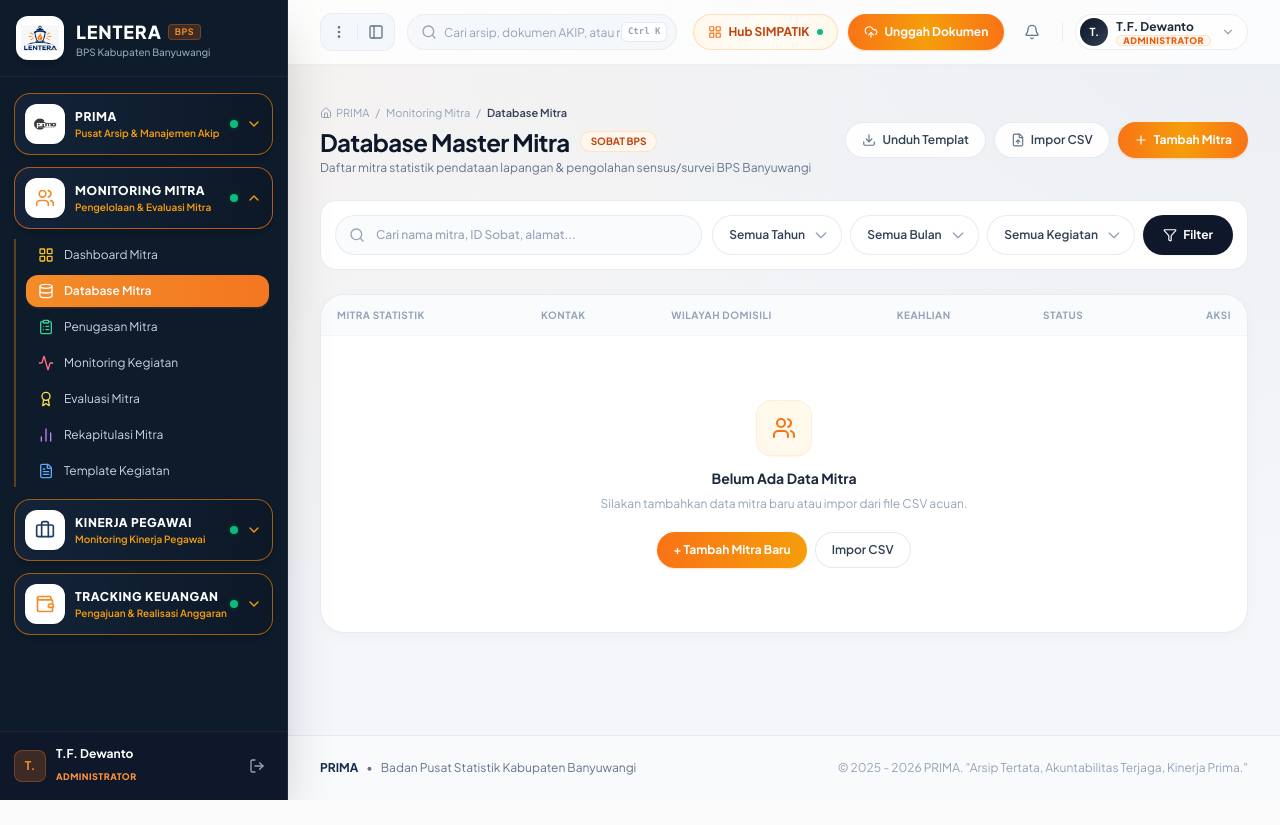
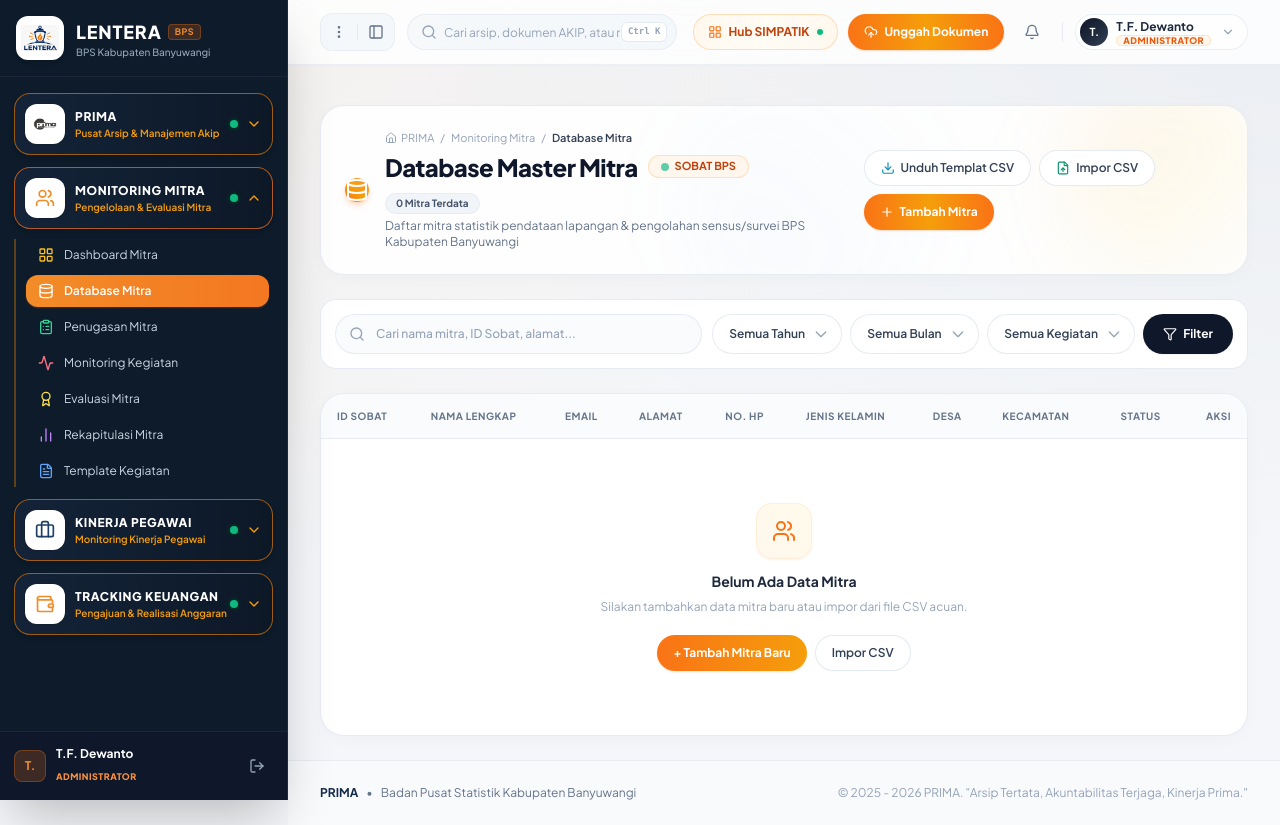
Before and after one commit to syafiq789/prima-bps-banyuwangi, a Flask app: page /mitra/database in a window 1280 px wide. Before the commit the page ends 800 px from the top, so only its background shows below. Run offline with Flask 3, Linux system fonts and the light colour scheme; a user stored in the database is signed in; data comes from the database, SQL or seed files in the repository; data that the repository does not hold is empty; some libraries are stand-ins or nearby versions.

Commit message:
feat: sesuaikan kolom tabel database mitra dengan urutan templat CSV dan percantik header banner

```diff
--- a/app/templates/mitra/database.html
+++ b/app/templates/mitra/database.html
@@ -5,8 +5,18 @@
 {% block content %}
 <div class="space-y-6">
 
-    <!-- 1. Header Halaman yang Ringan & Bersih (Minimalist & Harmonized) -->
-    <div class="flex flex-col sm:flex-row sm:items-center justify-between gap-4">
+    <!-- 1. Header Halaman Modern, Elegan & Berkelas (Harmonized Executive Card) -->
+    <div class="bg-white/90 backdrop-blur-xl rounded-3xl p-5 sm:p-6 border border-slate-200/80 shadow-[0_4px_20px_-4px_rgba(20,43,74,0.03)] relative overflow-hidden">
+        <!-- Subtle Ambient Glow -->
+        <div class="absolute -right-10 -top-10 w-56 h-56 bg-gradient-to-br from-orange-400/10 via-amber-300/10 to-transparent rounded-full blur-2xl pointer-events-none"></div>
+        <div class="absolute right-1/3 -bottom-12 w-64 h-64 bg-gradient-to-tr from-blue-400/5 to-transparent rounded-full blur-2xl pointer-events-none"></div>
+
+        <div class="relative z-10 flex flex-col lg:flex-row lg:items-center justify-between gap-5">
+            <!-- Left: Breadcrumb, Icon, Title & Badges -->
+            <div class="flex items-start sm:items-center gap-4">
+                <div class="w-13 h-13 rounded-2xl bg-gradient-to-tr from-orange-500 via-amber-500 to-orange-400 text-white flex items-center justify-center shadow-md shadow-orange-500/25 flex-shrink-0">
+                    <i data-lucide="database" class="w-6 h-6"></i>
+                </div>
                 <div>
                     <div class="flex items-center gap-1.5 text-[11px] text-slate-400 mb-1">
                         <a href="{{ url_for('dashboard.index') }}" class="hover:text-slate-600 transition flex items-center gap-1">
@@ -17,27 +27,36 @@
                         <span>/</span>
                         <span class="text-slate-700 font-semibold">Database Mitra</span>
                     </div>
-            <div class="flex items-center gap-2.5">
-                <h1 class="text-xl sm:text-2xl font-bold tracking-tight text-slate-900">Database Master Mitra</h1>
-                <span class="px-2.5 py-0.5 rounded-full text-[10px] font-bold bg-orange-50 text-orange-700 border border-orange-200/60">SOBAT BPS</span>
+
+                    <div class="flex flex-wrap items-center gap-2.5">
+                        <h1 class="text-xl sm:text-2xl font-extrabold tracking-tight text-slate-900">Database Master Mitra</h1>
+                        <span class="inline-flex items-center gap-1.5 px-3 py-0.5 rounded-full text-[11px] font-bold bg-orange-50 text-orange-700 border border-orange-200/70 shadow-2xs">
+                            <span class="w-2 h-2 rounded-full bg-emerald-500 animate-pulse"></span>
+                            SOBAT BPS
+                        </span>
+                        <span class="px-2.5 py-0.5 rounded-full text-[10px] font-bold bg-slate-100 text-slate-600 border border-slate-200/70">
+                            {{ mitra_list|length }} Mitra Terdata
+                        </span>
                     </div>
-            <p class="text-xs text-slate-500 mt-0.5">Daftar mitra statistik pendataan lapangan & pengolahan sensus/survei BPS Banyuwangi</p>
+                    <p class="text-xs text-slate-500 mt-1">Daftar mitra statistik pendataan lapangan & pengolahan sensus/survei BPS Kabupaten Banyuwangi</p>
+                </div>
             </div>
 
-        <div class="flex items-center gap-2">
+            <!-- Right: Action Buttons (Tactile Pill Buttons) -->
+            <div class="flex flex-wrap items-center gap-2 pt-1 lg:pt-0">
                 <!-- Unduh Templat CSV -->
                 <a href="{{ url_for('mitra.download_template_mitra') }}"
-               class="h-9 px-4 rounded-full border border-slate-200/90 bg-white/90 hover:bg-slate-50 text-slate-700 font-semibold text-xs shadow-2xs transition-all flex items-center gap-1.5 active:scale-95"
-               title="Unduh templat CSV">
-                <i data-lucide="download" class="w-3.5 h-3.5 text-slate-500"></i>
-                <span>Unduh Templat</span>
+                   class="h-9 px-4 rounded-full border border-slate-200/90 bg-white hover:bg-slate-50 text-slate-700 font-semibold text-xs shadow-2xs transition-all flex items-center gap-1.5 active:scale-95 hover:border-slate-300"
+                   title="Unduh templat CSV mitra statistik">
+                    <i data-lucide="download" class="w-3.5 h-3.5 text-cyan-600"></i>
+                    <span>Unduh Templat CSV</span>
                 </a>
 
                 <!-- Impor Berkas CSV -->
                 <button type="button"
                         onclick="document.getElementById('modalImportMitra').classList.remove('hidden')"
-                    class="h-9 px-4 rounded-full border border-slate-200/90 bg-white/90 hover:bg-slate-50 text-slate-700 font-semibold text-xs shadow-2xs transition-all flex items-center gap-1.5 active:scale-95">
-                <i data-lucide="file-up" class="w-3.5 h-3.5 text-slate-500"></i>
+                        class="h-9 px-4 rounded-full border border-slate-200/90 bg-white hover:bg-slate-50 text-slate-700 font-semibold text-xs shadow-2xs transition-all flex items-center gap-1.5 active:scale-95 hover:border-slate-300">
+                    <i data-lucide="file-up" class="w-3.5 h-3.5 text-emerald-600"></i>
                     <span>Impor CSV</span>
                 </button>
 
@@ -48,6 +67,7 @@
                     <i data-lucide="plus" class="w-3.5 h-3.5"></i>
                     <span>Tambah Mitra</span>
                 </button>
+            </div>
         </div>
     </div>
 
@@ -138,87 +158,136 @@
         {% endif %}
     </div>
 
-    <!-- 3. Tabel Database Master Mitra (Bersih, Rapi & Elegan) -->
+    <!-- 3. Tabel Database Master Mitra (Modern, Bersih & Sesuai Kolom Template) -->
     <div class="bg-white rounded-3xl border border-slate-200/80 shadow-[0_4px_20px_-4px_rgba(20,43,74,0.04)] overflow-hidden">
         <div class="overflow-x-auto">
-            <table class="w-full text-left text-xs">
+            <table class="w-full text-left text-xs table-modern">
                 <thead>
-                    <tr class="bg-slate-50/70 border-b border-slate-100 text-slate-400 uppercase font-bold text-[10px] tracking-wider">
-                        <th class="py-3 px-4">Mitra Statistik</th>
-                        <th class="py-3 px-4">Kontak</th>
-                        <th class="py-3 px-4">Wilayah Domisili</th>
-                        <th class="py-3 px-4">Keahlian</th>
-                        <th class="py-3 px-4">Status</th>
-                        <th class="py-3 px-4 text-right">Aksi</th>
+                    <tr class="bg-slate-50/80 border-b border-slate-200/80 text-slate-500 uppercase font-bold text-[10px] tracking-wider">
+                        <th class="py-3.5 px-4 whitespace-nowrap">ID Sobat</th>
+                        <th class="py-3.5 px-4 whitespace-nowrap">Nama Lengkap</th>
+                        <th class="py-3.5 px-4 whitespace-nowrap">Email</th>
+                        <th class="py-3.5 px-4 whitespace-nowrap">Alamat</th>
+                        <th class="py-3.5 px-4 whitespace-nowrap">No. HP</th>
+                        <th class="py-3.5 px-4 whitespace-nowrap">Jenis Kelamin</th>
+                        <th class="py-3.5 px-4 whitespace-nowrap">Desa</th>
+                        <th class="py-3.5 px-4 whitespace-nowrap">Kecamatan</th>
+                        <th class="py-3.5 px-4 whitespace-nowrap text-center">Status</th>
+                        <th class="py-3.5 px-4 whitespace-nowrap text-right">Aksi</th>
                     </tr>
                 </thead>
                 <tbody class="divide-y divide-slate-100">
                     {% for m in mitra_list %}
-                    <tr class="hover:bg-slate-50/80 transition">
-                        <!-- Mitra (Nama Lengkap, ID Sobat, Gender) -->
-                        <td class="py-3.5 px-4 min-w-[180px]">
-                            <div class="font-bold text-slate-900 text-sm">{{ m.nama_lengkap }}</div>
-                            <div class="flex items-center gap-2 mt-0.5 text-[11px] text-slate-400 font-mono">
-                                <span>ID: {{ m.id_sobat }}</span>
-                                <span>•</span>
-                                <span class="font-sans font-medium {% if m.jenis_kelamin == 'Perempuan' %}text-pink-600{% else %}text-blue-600{% endif %}">
-                                    {{ m.jenis_kelamin }}
+                    <tr class="hover:bg-slate-50/80 transition group">
+                        <!-- 1. id_sobat -->
+                        <td class="py-3.5 px-4 whitespace-nowrap">
+                            <span class="inline-flex items-center px-2.5 py-1 rounded-lg bg-slate-100/90 text-slate-800 font-mono text-xs font-bold border border-slate-200/70 shadow-2xs">
+                                {{ m.id_sobat }}
                             </span>
+                        </td>
+
+                        <!-- 2. nama_lengkap -->
+                        <td class="py-3.5 px-4 whitespace-nowrap">
+                            <div class="flex items-center gap-2.5">
+                                <div class="w-8 h-8 rounded-full bg-gradient-to-tr from-orange-100 to-amber-100 border border-orange-200/60 text-orange-700 flex items-center justify-center font-bold text-xs flex-shrink-0 shadow-2xs">
+                                    {{ m.nama_lengkap[:2]|upper }}
+                                </div>
+                                <div>
+                                    <div class="font-bold text-slate-900 text-xs group-hover:text-orange-600 transition">{{ m.nama_lengkap }}</div>
+                                    {% if m.keahlian %}
+                                    <div class="text-[10px] text-slate-400">{{ m.keahlian }}</div>
+                                    {% endif %}
+                                </div>
                             </div>
                         </td>
 
-                        <!-- Kontak -->
-                        <td class="py-3.5 px-4 text-slate-600 min-w-[150px]">
-                            <div class="font-medium text-slate-800 flex items-center gap-1.5">
-                                <i data-lucide="phone" class="w-3.5 h-3.5 text-slate-400"></i>
-                                <span>{{ m.no_hp or '-' }}</span>
+                        <!-- 3. email -->
+                        <td class="py-3.5 px-4 whitespace-nowrap text-xs text-slate-600">
+                            {% if m.email %}
+                            <div class="flex items-center gap-1.5 text-slate-700">
+                                <i data-lucide="mail" class="w-3.5 h-3.5 text-slate-400 flex-shrink-0"></i>
+                                <span class="hover:text-blue-600 transition">{{ m.email }}</span>
                             </div>
-                            <div class="text-[11px] text-slate-400 truncate max-w-[160px] mt-0.5">
-                                {{ m.email or '-' }}
-                            </div>
+                            {% else %}
+                            <span class="text-slate-400 italic text-[11px]">-</span>
+                            {% endif %}
                         </td>
 
-                        <!-- Wilayah Domisili -->
-                        <td class="py-3.5 px-4 text-slate-600 min-w-[160px]">
-                            <div class="font-semibold text-slate-800">
-                                Kec. {{ m.kecamatan }}{% if m.desa %}, Desa {{ m.desa }}{% endif %}
-                            </div>
-                            <div class="text-[11px] text-slate-400 truncate max-w-[200px] mt-0.5" title="{{ m.alamat or '-' }}">
-                                {{ m.alamat or '-' }}
-                            </div>
+                        <!-- 4. alamat -->
+                        <td class="py-3.5 px-4 text-xs text-slate-600 min-w-[180px] max-w-xs">
+                            {% if m.alamat %}
+                            <div class="truncate text-slate-700" title="{{ m.alamat }}">{{ m.alamat }}</div>
+                            {% else %}
+                            <span class="text-slate-400 italic text-[11px]">-</span>
+                            {% endif %}
                         </td>
 
-                        <!-- Keahlian -->
-                        <td class="py-3.5 px-4 whitespace-nowrap">
-                            <span class="px-2.5 py-1 rounded-full text-[11px] font-medium bg-slate-100 text-slate-700 border border-slate-200/50">
-                                {{ m.keahlian }}
-                            </span>
+                        <!-- 5. no_hp -->
+                        <td class="py-3.5 px-4 whitespace-nowrap text-xs font-mono">
+                            {% if m.no_hp %}
+                            <div class="inline-flex items-center gap-1.5 text-slate-800 font-semibold bg-emerald-50/70 text-emerald-800 px-2 py-0.5 rounded-md border border-emerald-200/50">
+                                <i data-lucide="phone" class="w-3 h-3 text-emerald-600 flex-shrink-0"></i>
+                                <span>{{ m.no_hp }}</span>
+                            </div>
+                            {% else %}
+                            <span class="text-slate-400 italic text-[11px]">-</span>
+                            {% endif %}
                         </td>
 
-                        <!-- Status -->
+                        <!-- 6. jenis_kelamin -->
                         <td class="py-3.5 px-4 whitespace-nowrap">
-                            {% if m.status_aktif %}
-                            <span class="px-2.5 py-0.5 rounded-full text-[10px] font-bold bg-emerald-50 text-emerald-700 border border-emerald-200">
-                                Aktif
+                            {% if m.jenis_kelamin == 'Perempuan' %}
+                            <span class="inline-flex items-center gap-1 px-2.5 py-0.5 rounded-full text-[10px] font-bold bg-pink-50 text-pink-700 border border-pink-200/60 shadow-2xs">
+                                <i data-lucide="user" class="w-3 h-3 text-pink-500"></i> Perempuan
                             </span>
                             {% else %}
-                            <span class="px-2.5 py-0.5 rounded-full text-[10px] font-bold bg-slate-100 text-slate-400">
+                            <span class="inline-flex items-center gap-1 px-2.5 py-0.5 rounded-full text-[10px] font-bold bg-blue-50 text-blue-700 border border-blue-200/60 shadow-2xs">
+                                <i data-lucide="user" class="w-3 h-3 text-blue-500"></i> Laki-laki
+                            </span>
+                            {% endif %}
+                        </td>
+
+                        <!-- 7. desa -->
+                        <td class="py-3.5 px-4 whitespace-nowrap text-xs text-slate-700 font-medium">
+                            {{ m.desa or '-' }}
+                        </td>
+
+                        <!-- 8. kecamatan -->
+                        <td class="py-3.5 px-4 whitespace-nowrap">
+                            {% if m.kecamatan %}
+                            <span class="inline-flex items-center gap-1 px-2 py-0.5 rounded-md bg-amber-50/80 text-amber-800 border border-amber-200/50 font-semibold text-[11px]">
+                                <i data-lucide="map-pin" class="w-3 h-3 text-amber-600"></i>
+                                {{ m.kecamatan }}
+                            </span>
+                            {% else %}
+                            <span class="text-slate-400 italic text-[11px]">-</span>
+                            {% endif %}
+                        </td>
+
+                        <!-- 9. status -->
+                        <td class="py-3.5 px-4 whitespace-nowrap text-center">
+                            {% if m.status_aktif %}
+                            <span class="inline-flex items-center gap-1 px-2.5 py-0.5 rounded-full text-[10px] font-bold bg-emerald-50 text-emerald-700 border border-emerald-200/80 shadow-2xs">
+                                <span class="w-1.5 h-1.5 rounded-full bg-emerald-500 animate-pulse"></span> Aktif
+                            </span>
+                            {% else %}
+                            <span class="inline-flex items-center gap-1 px-2.5 py-0.5 rounded-full text-[10px] font-bold bg-slate-100 text-slate-500 border border-slate-200">
                                 Nonaktif
                             </span>
                             {% endif %}
                         </td>
 
-                        <!-- Aksi -->
+                        <!-- 10. aksi -->
                         <td class="py-3.5 px-4 text-right whitespace-nowrap">
-                            <div class="inline-flex items-center gap-1">
+                            <div class="inline-flex items-center gap-1 justify-end">
                                 <form action="{{ url_for('mitra.toggle_mitra_status', id=m.id) }}" method="POST" class="inline">
-                                    <button type="submit" title="Ubah Status Aktif/Nonaktif" class="p-1.5 rounded-lg text-slate-400 hover:text-amber-600 hover:bg-amber-50 transition">
-                                        <i data-lucide="power" class="w-4 h-4"></i>
+                                    <button type="submit" title="Ubah Status Aktif/Nonaktif" class="w-7 h-7 rounded-full text-slate-400 hover:text-amber-600 hover:bg-amber-50 border border-transparent hover:border-amber-200 transition flex items-center justify-center active:scale-90">
+                                        <i data-lucide="power" class="w-3.5 h-3.5"></i>
                                     </button>
                                 </form>
                                 <form action="{{ url_for('mitra.delete_mitra', id=m.id) }}" method="POST" class="inline" onsubmit="return confirm('Hapus data mitra ini?');">
-                                    <button type="submit" title="Hapus Mitra" class="p-1.5 rounded-lg text-slate-400 hover:text-rose-600 hover:bg-rose-50 transition">
-                                        <i data-lucide="trash-2" class="w-4 h-4"></i>
+                                    <button type="submit" title="Hapus Mitra" class="w-7 h-7 rounded-full text-slate-400 hover:text-rose-600 hover:bg-rose-50 border border-transparent hover:border-rose-200 transition flex items-center justify-center active:scale-90">
+                                        <i data-lucide="trash-2" class="w-3.5 h-3.5"></i>
                                     </button>
                                 </form>
                             </div>
@@ -226,7 +295,7 @@
                     </tr>
                     {% else %}
                     <tr>
-                        <td colspan="6" class="py-16 text-center text-slate-400">
+                        <td colspan="10" class="py-16 text-center text-slate-400">
                             <div class="flex flex-col items-center justify-center gap-2 max-w-sm mx-auto">
                                 <div class="w-14 h-14 rounded-2xl bg-gradient-to-tr from-orange-50 to-amber-50 border border-orange-100/80 text-orange-500 flex items-center justify-center shadow-sm shadow-orange-500/10 mb-1">
                                     <i data-lucide="users" class="w-6 h-6"></i>
@@ -477,15 +546,18 @@
                     </a>
                 </div>
 
-                <!-- Badges Kolom Wajib vs Opsional -->
+                <!-- Badges Kolom Sesuai Format Resmi BPS -->
                 <div class="space-y-1.5 pt-1 text-[11px]">
                     <div class="flex items-start gap-1.5">
-                        <span class="px-1.5 py-0.2 rounded bg-red-100 text-red-700 font-bold text-[9px] uppercase mt-0.5 flex-shrink-0">Wajib</span>
-                        <span class="text-slate-700 font-mono text-[10px]">id_sobat, nama_lengkap, jenis_kelamin, kecamatan</span>
+                        <span class="px-2 py-0.5 rounded-md bg-orange-100 text-orange-800 font-bold text-[9px] uppercase mt-0.5 flex-shrink-0">Header CSV</span>
+                        <span class="text-slate-800 font-mono text-[10px] leading-relaxed font-semibold">
+                            id_sobat, nama_lengkap, email, alamat, no_hp, jenis_kelamin, desa, kecamatan, keahlian
+                        </span>
                     </div>
-                    <div class="flex items-start gap-1.5">
-                        <span class="px-1.5 py-0.2 rounded bg-slate-200 text-slate-700 font-bold text-[9px] uppercase mt-0.5 flex-shrink-0">Opsional</span>
-                        <span class="text-slate-500 font-mono text-[10px]">desa, no_hp, email, alamat, keahlian</span>
+                    <div class="flex items-center gap-2 text-[10px] text-slate-500 pt-0.5">
+                        <span class="flex items-center gap-1"><span class="w-1.5 h-1.5 rounded-full bg-rose-500"></span> Wajib: id_sobat, nama_lengkap, jenis_kelamin, kecamatan</span>
+                        <span>•</span>
+                        <span class="text-slate-400">Sisanya opsional</span>
                     </div>
                 </div>
             </div>
```
Lines whose indentation alone changed are shown as unchanged.
